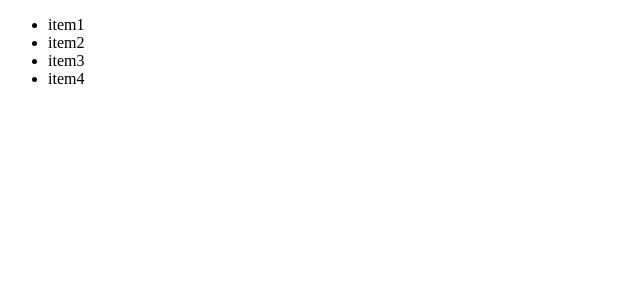
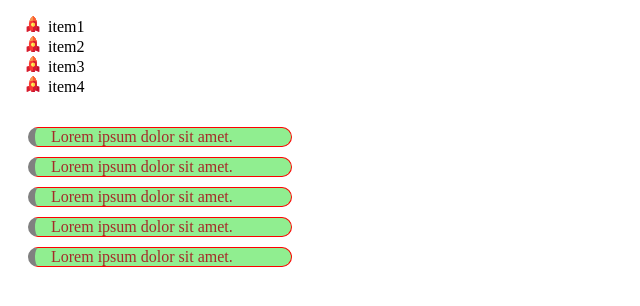
Before and after one commit to berkayoren/html10.08, a plain HTML site: page list.html in a window 1280 px wide. Shown: the whole page, without its empty margins (0-640 px from the left). Drawn offline with Linux system fonts and the light colour scheme.

Commit message:
list style

```diff
--- a/list.html
+++ b/list.html
@@ -5,14 +5,55 @@
     <meta http-equiv="X-UA-Compatible" content="IE=edge">
     <meta name="viewport" content="width=device-width, initial-scale=1.0">
     <title>List</title>
+    <style>
+        ul{
+            /* padding-left: 5px; */
+            /* list-style-type: none; */
+        }
+        .item{
+            /* list-style-type: georgian; */
+            /* list-style-position: inside; */
+            /* list-style-type: "\2764"; */
+            list-style-image: url(./img/rocket.png);
+
+        }
+        li::before{
+            /* content: "\2764";
+            color: red;
+            padding-right: 10px; */
+
+        }
+        ol{
+            list-style-type: none;
+            margin: 5px;
+            padding: 5px;
+        }
+        ol li{
+            border: 1px solid red;
+            border-radius: 25px;
+            margin: 10px;
+            padding-left: 1rem;
+            background-color: lightgreen;
+            border-left: 7px solid gray;
+            color: brown;
+            width: 15rem;
+        }
+    </style>
 </head>
 <body>
+    <!-- li.item.item${item$}*4 -->
     <ul>
         <li class="item item1">item1</li>
         <li class="item item2">item2</li>
         <li class="item item3">item3</li>
         <li class="item item4">item4</li>
-
-
+    </ul>
+    <ol>
+        <li>Lorem ipsum dolor sit amet.</li>
+        <li>Lorem ipsum dolor sit amet.</li>
+        <li>Lorem ipsum dolor sit amet.</li>
+        <li>Lorem ipsum dolor sit amet.</li>
+        <li>Lorem ipsum dolor sit amet.</li>
+    </ol>
 </body>
 </html>
```
